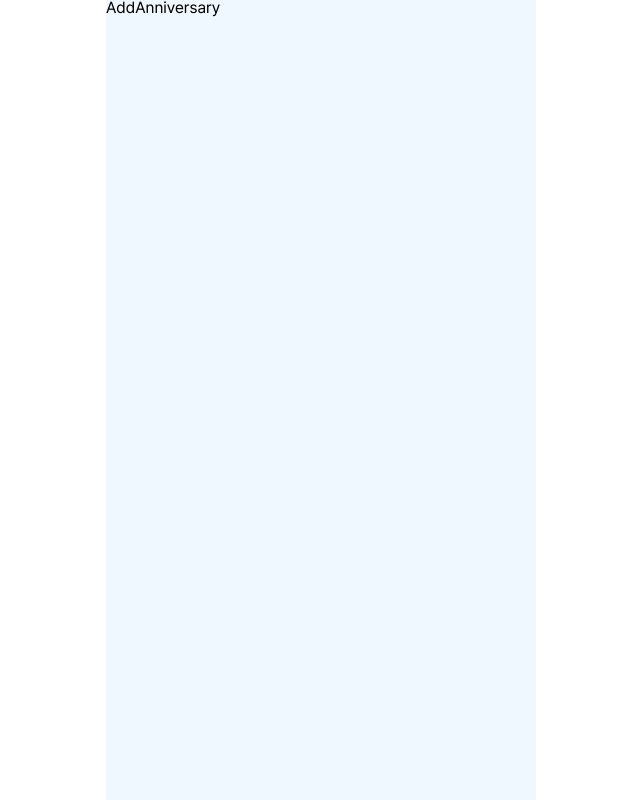
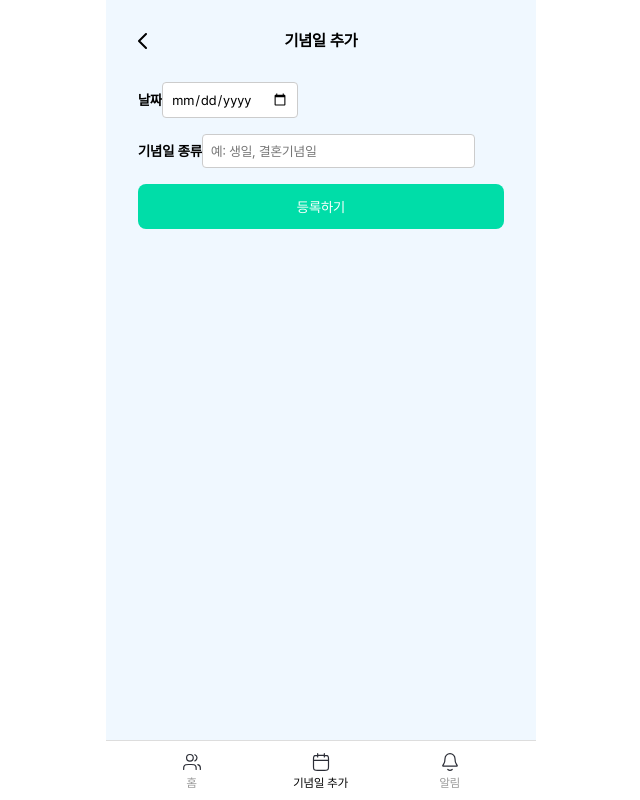
Before and after one commit to dalzzy/SoftwareEngineering-Team18, a React (Vite) app: page /anniversary/add in a window 1280 px wide. Shown: the whole page, without its empty margins (319-959 px from the left). Built offline with nearby package versions, Linux system fonts and the light colour scheme.

Commit message:
feat: 기념일 추가 페이지 ui 구현

```diff
--- a/src/components/AnniversaryForm.jsx
+++ b/src/components/AnniversaryForm.jsx
@@ -0,0 +1,62 @@
+// src/components/AnniversaryForm.jsx
+import React, { useState } from 'react';
+import styled from 'styled-components';
+import Button from '@/components/common/Button';
+
+const FormContainer = styled.div`
+  display: flex;
+  flex-direction: column;
+  gap: 16px;
+  padding: 16px;
+`;
+
+const Label = styled.label`
+  font-size: 14px;
+  font-weight: bold;
+`;
+
+const Input = styled.input`
+  padding: 8px;
+  border: 1px solid #ccc;
+  border-radius: 4px;
+`;
+
+const AnniversaryForm = () => {
+  const [date, setDate] = useState('');
+  const [type, setType] = useState('');
+
+  const handleSubmit = (e) => {
+    e.preventDefault();
+    if (!date || !type) {
+      alert('모든 항목을 입력해주세요.');
+      return;
+    }
+    alert(`기념일이 등록되었습니다.\n유형: ${type}\n날짜: ${date}`);
+    setDate('');
+    setType('');
+  };
+
+  return (
+    <FormContainer as="form" onSubmit={handleSubmit}>
+      <div>
+        <Label>날짜</Label>
+        <Input type="date" value={date} onChange={(e) => setDate(e.target.value)} required />
+      </div>
+      <div>
+        <Label>기념일 종류</Label>
+        <Input
+          type="text"
+          placeholder="예: 생일, 결혼기념일"
+          value={type}
+          onChange={(e) => setType(e.target.value)}
+          required
+        />
+      </div>
+      <Button variant="primary" fullWidth>
+        등록하기
+      </Button>
+    </FormContainer>
+  );
+};
+
+export default AnniversaryForm;
--- a/src/pages/add/index.jsx
+++ b/src/pages/add/index.jsx
@@ -1,5 +1,25 @@
+// src/pages/add/index.jsx
+import React from 'react';
+import Header from '@/components/common/Header';
+import BottomBar from '@/components/common/BottomBar';
+import AnniversaryForm from '@/components/AnniversaryForm';
+import styled from 'styled-components';
+
+const Wrapper = styled.div`
+  margin: 0 auto;
+  padding: 16px;
+  padding-bottom: 80px;
+  min-height: 100vh;
+`;
+
 const AddAnniversary = () => {
-  return <div>AddAnniversary</div>;
+  return (
+    <Wrapper>
+      <Header title="기념일 추가" />
+      <AnniversaryForm />
+      <BottomBar />
+    </Wrapper>
+  );
 };
 
 export default AddAnniversary;
```
